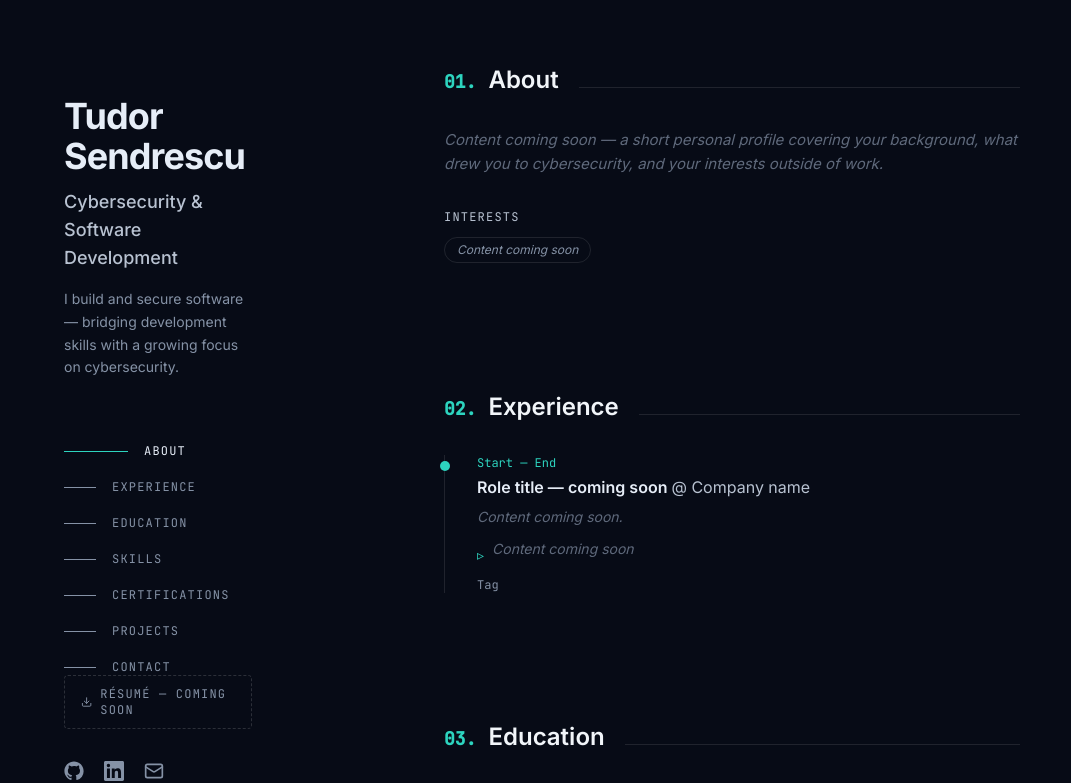
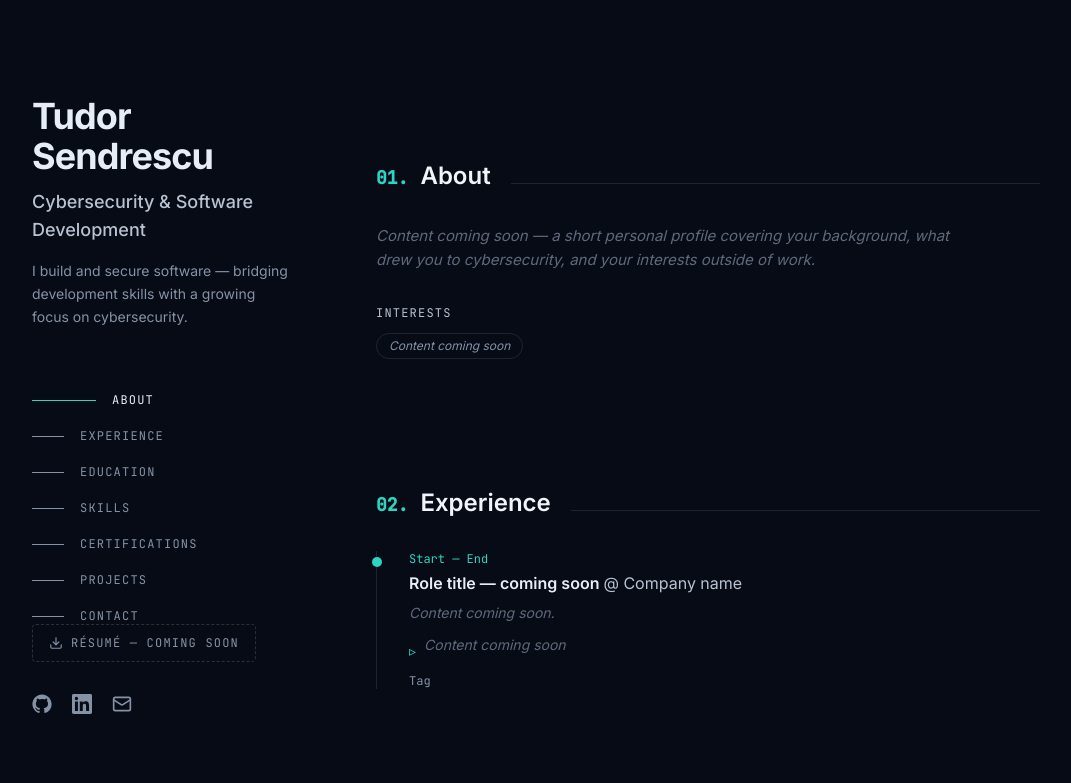
Before and after one commit to tudorsendrescu/tudor-cv, a React (Vite) app: page / in a window 1280 px wide. Shown: the top 783 px of the page, without its empty margins (32-1103 px from the left). Built offline with nearby package versions, Linux system fonts and the light colour scheme.

Commit message:
Center layout in a max-width container so content fills the page on wide screens

```diff
--- a/src/App.tsx
+++ b/src/App.tsx
@@ -13,8 +13,9 @@ function App() {
   return (
     <div className="relative min-h-screen bg-navy">
       <CursorGlow />
+      <div className="mx-auto max-w-[1500px] lg:flex lg:items-start lg:gap-8 xl:gap-16">
         <Sidebar />
-      <main className="lg:ml-[380px] lg:pl-16 xl:pl-24 px-6 lg:pr-24 max-w-3xl">
+        <main className="px-6 py-16 lg:flex-1 lg:py-24 lg:pr-12 xl:pr-20 max-w-3xl">
           <About />
           <Experience />
           <Education />
@@ -25,6 +26,7 @@ function App() {
           <Footer />
         </main>
       </div>
+    </div>
   );
 }
 
--- a/src/components/Sidebar.tsx
+++ b/src/components/Sidebar.tsx
@@ -66,7 +66,7 @@ export default function Sidebar() {
       )}
 
       {/* Desktop fixed sidebar */}
-      <aside className="hidden lg:flex flex-col justify-between fixed top-0 left-0 h-screen w-[380px] px-16 py-24 xl:px-24">
+      <aside className="hidden lg:flex flex-col justify-between lg:sticky lg:top-0 lg:h-screen lg:w-[320px] lg:shrink-0 pl-6 lg:pl-12 xl:pl-16 py-24">
         <div>
           <a href="#about" className="inline-block">
             <h1 className="text-4xl font-bold text-slate-lightest tracking-tight">
```
Lines whose indentation alone changed are shown as unchanged.
